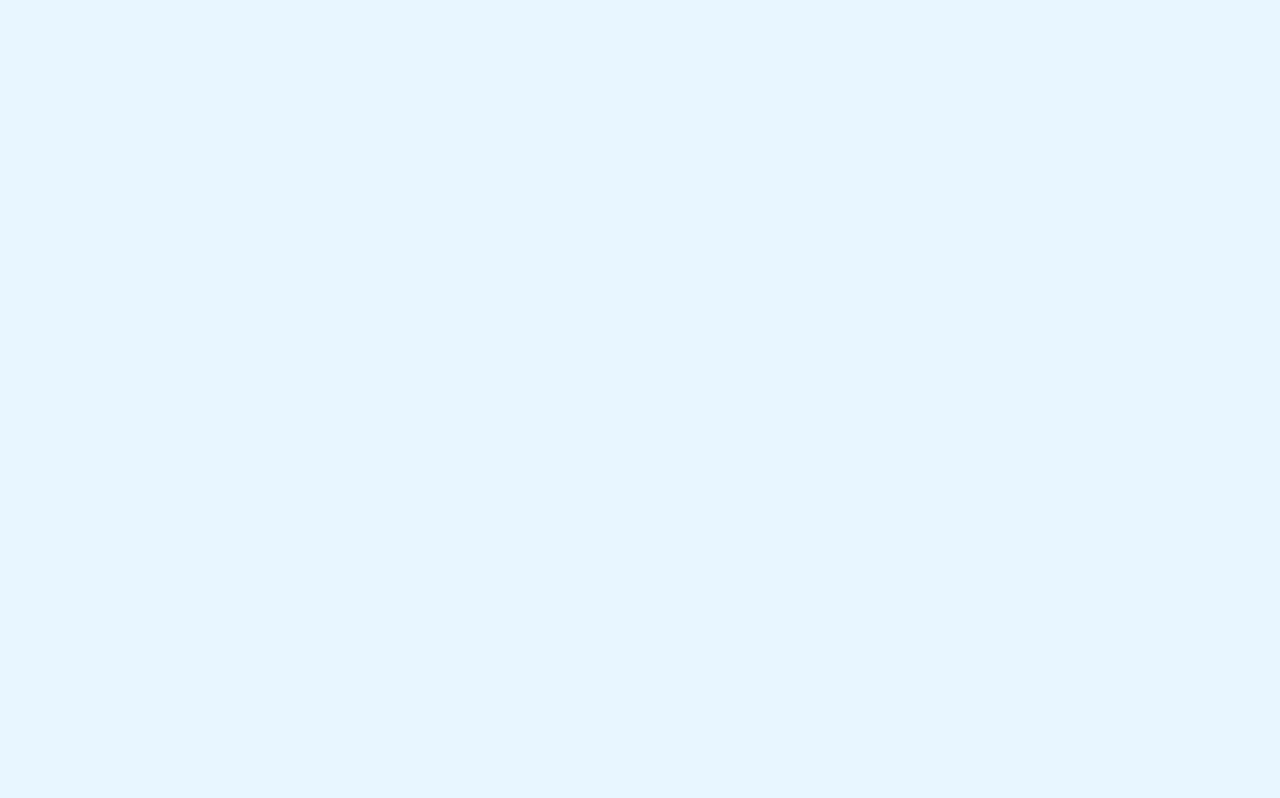
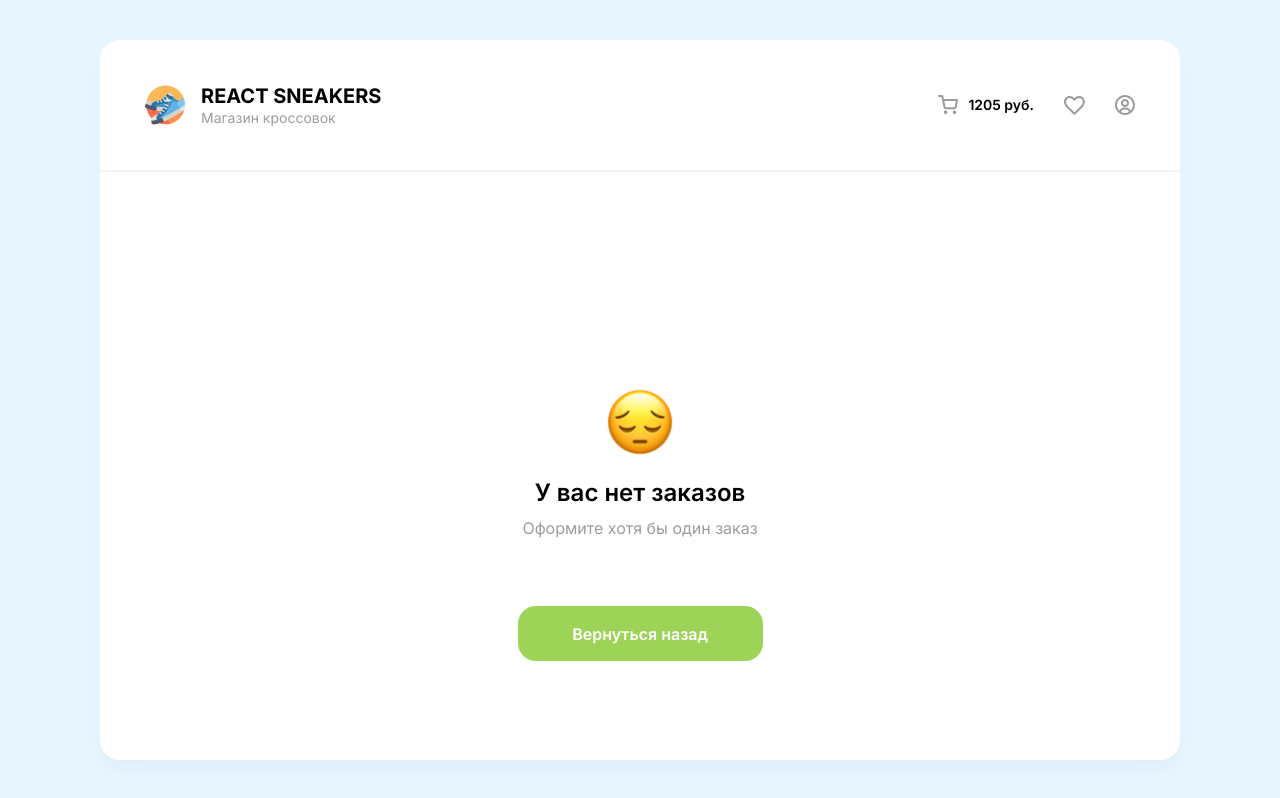
Before and after one commit to onlypositivemind/React-sneakers, a React (Create React App) app: page /orders in a window 1280 px wide. Before the commit this address had no page. Built offline with nearby package versions, Linux system fonts and the light colour scheme.

Commit message:
feat: orders, favorites, not-found

```diff
--- a/src/App.jsx
+++ b/src/App.jsx
@@ -1,6 +1,9 @@
 import { Route, Routes } from 'react-router-dom';
 import Layout from './components/Layout/Layout';
 import AllSneakers from './pages/AllSneakers/AllSneakers';
+import Favorites from './pages/Favorites/Favorites';
+import Orders from './pages/Orders/Orders';
+import NotFound from './pages/NotFound/NotFound';
 
 function App() {
 	return (
@@ -8,6 +11,9 @@ function App() {
 			<Routes>
 				<Route path="/" element={<Layout />}>
 					<Route index element={<AllSneakers />} />
+					<Route path="favorites" element={<Favorites />} />
+					<Route path="orders" element={<Orders />} />
+					<Route path="*" element={<NotFound />} />
 				</Route>
 			</Routes>
 		</>
--- a/src/components/BasketCard/BasketCard.jsx
+++ b/src/components/BasketCard/BasketCard.jsx
@@ -1,5 +1,5 @@
 import IMGTest from '../../shared/images/2.jpg';
-import Delete from '../../shared/images/icons/btn-remove.svg';
+import DeleteSVG from '../../shared/images/icons/btn-remove.svg';
 import s from './BasketCard.module.scss';
 
 const BasketCard = () => {
@@ -10,7 +10,7 @@ const BasketCard = () => {
 				<p className={s.title}>Мужские Кроссовки Nike Air Max 270</p>
 				<p className={s.price}>12 999 руб.</p>
 			</div>
-			<img className={s.delete} src={Delete} alt="Delete button" />
+			<img className={s.delete} src={DeleteSVG} alt="Delete button" />
 		</div>
 	);
 };
--- a/src/components/Layout/Layout.jsx
+++ b/src/components/Layout/Layout.jsx
@@ -1,4 +1,4 @@
-import { Outlet } from 'react-router-dom';
+import { NavLink, Outlet } from 'react-router-dom';
 import Basket from '../Basket/Basket';
 import Logo from '../../shared/images/logo.png';
 import BasketSVG from '../../shared/images/icons/basket.svg';
@@ -13,25 +13,34 @@ const Layout = () => {
 			<Basket />
 
 			<header className={s.header}>
+
 				<div className={s.headerLeft}>
-					<img src={Logo} alt="Logo" />
+					<NavLink to="/">
+						<img src={Logo} alt="Logo" />
+					</NavLink>
 					<div>
 						<h1>REACT SNEAKERS</h1>
 						<h2>Магазин кроссовок</h2>
 					</div>
 				</div>
+
 				<ul className={s.headerRight}>
 					<li>
 						<img src={BasketSVG} alt="Basket" />
 						<span className={s.count}>1205 руб.</span>
 					</li>
 					<li>
-						<img src={HeartSVG} alt="Favourites" />
+						<NavLink to="/favorites">
+							<img src={HeartSVG} alt="Favorites" />
+						</NavLink>
 					</li>
 					<li>
-						<img src={UserSVG} alt="Profile" />
+						<NavLink to="/orders">
+							<img src={UserSVG} alt="Orders" />
+						</NavLink>
 					</li>
 				</ul>
+
 			</header>
 
 			<main>
--- a/src/components/MainCard/MainCard.jsx
+++ b/src/components/MainCard/MainCard.jsx
@@ -1,9 +1,9 @@
-import UnLiked from '../../shared/images/icons/heart.svg';
+import UnLikedSVG from '../../shared/images/icons/heart.svg';
 // eslint-disable-next-line no-unused-vars
-import Liked from '../../shared/images/icons/heart-liked.svg';
-import NotSelected from '../../shared/images/icons/btn-plus.svg';
+import LikedSVG from '../../shared/images/icons/heart-liked.svg';
+import NotSelectedSVG from '../../shared/images/icons/btn-plus.svg';
 // eslint-disable-next-line no-unused-vars
-import Selected from '../../shared/images/icons/btn-checked.svg';
+import SelectedSVG from '../../shared/images/icons/btn-checked.svg';
 import s from './MainCard.module.scss';
 
 import IMGTest from '../../shared/images/2.jpg';
@@ -11,7 +11,7 @@ import IMGTest from '../../shared/images/2.jpg';
 const MainCard = () => {
 	return (
 		<div className={s.cardWrapper}>
-			<img src={UnLiked} className={s.topBtn} alt="Like" />
+			<img src={UnLikedSVG} className={s.topBtn} alt="Like" />
 			<img src={IMGTest} alt="Sneakers" className={s.image} />
 			<p className={s.title}>Мужские Кроссовки Nike Air Max 270</p>
 			<div className={s.cardBottom}>
@@ -19,7 +19,7 @@ const MainCard = () => {
 					<p className={s.priceTitle}>Цена:</p>
 					<p className={s.priceValue}>12 999 руб.</p>
 				</div>
-				<img src={NotSelected} alt="Add" className={s.bottomBtn} />
+				<img src={NotSelectedSVG} alt="Add" className={s.bottomBtn} />
 			</div>
 		</div>
 	);
--- a/src/pages/Favorites/Favorites.jsx
+++ b/src/pages/Favorites/Favorites.jsx
@@ -0,0 +1,16 @@
+import Button from '../../components/Button/Button';
+import Emoji from '../../shared/images/emoji-favorite.png';
+import s from './Favorites.module.scss';
+
+const Favorites = () => {
+	return (
+		<section className={s.content}>
+			<img className={s.emoji} src={Emoji} alt="emoji" />
+			<p className={s.title}>Закладок нет :(</p>
+			<p className={s.subtitle}>Вы ничего не добавляли в закладки</p>
+			<Button>Вернуться назад</Button>
+		</section>
+	);
+};
+
+export default Favorites;
--- /dev/null
+++ b/src/pages/NotFound/NotFound.jsx
@@ -0,0 +1,14 @@
+import Button from '../../components/Button/Button';
+import s from './NotFound.module.scss';
+
+const NotFound = () => {
+	return (
+		<section className={s.content}>
+			<p className={s.title}>ОШИБКА 404</p>
+			<p className={s.subtitle}>Упс, похоже эта страница не работает :(</p>
+			<Button>Перейти на главную</Button>
+		</section>
+	);
+};
+
+export default NotFound;
--- /dev/null
+++ b/src/pages/NotFound/NotFound.module.scss
@@ -0,0 +1,18 @@
+.content {
+	padding-top: clamp(1.875rem, calc(-2.599rem + 22.37vw), 12.5rem);
+}
+
+.title, .subtitle {
+	margin-bottom: 30px;
+	text-align: center;
+}
+
+.title {
+	font-weight: 600;
+	font-size: var(--font-size-xl);
+}
+
+.subtitle {
+	font-size: var(--font-size-m);
+	color: var(--subtitle-color-main)
+}
--- a/src/pages/Orders/Orders.jsx
+++ b/src/pages/Orders/Orders.jsx
@@ -0,0 +1,16 @@
+import Button from '../../components/Button/Button';
+import Emoji from '../../shared/images/emoji-orders.png';
+import s from './Orders.module.scss';
+
+const Orders = () => {
+	return (
+		<section className={s.content}>
+			<img className={s.emoji} src={Emoji} alt="emoji" />
+			<p className={s.title}>У вас нет заказов</p>
+			<p className={s.subtitle}>Оформите хотя бы один заказ</p>
+			<Button>Вернуться назад</Button>
+		</section>
+	);
+};
+
+export default Orders;
--- a/src/pages/Orders/Orders.module.scss
+++ b/src/pages/Orders/Orders.module.scss
@@ -0,0 +1,23 @@
+.content {
+	padding-top: clamp(1.875rem, calc(-2.599rem + 22.37vw), 12.5rem);
+	display: grid;
+	place-items: center;
+}
+
+.emoji {
+	margin-bottom: 24px;
+	width: 70px;
+	height: 70px;
+}
+
+.title {
+	margin-bottom: 15px;
+	font-weight: 600;
+	font-size: var(--font-size-xl);
+}
+
+.subtitle {
+	margin-bottom: 70px;
+	font-size: var(--font-size-m);
+	color: var(--subtitle-color-main)
+}
```
Also changed, not shown: src/shared/images/emoji-favorite.png (added), src/shared/images/emoji-orders.png (added).
